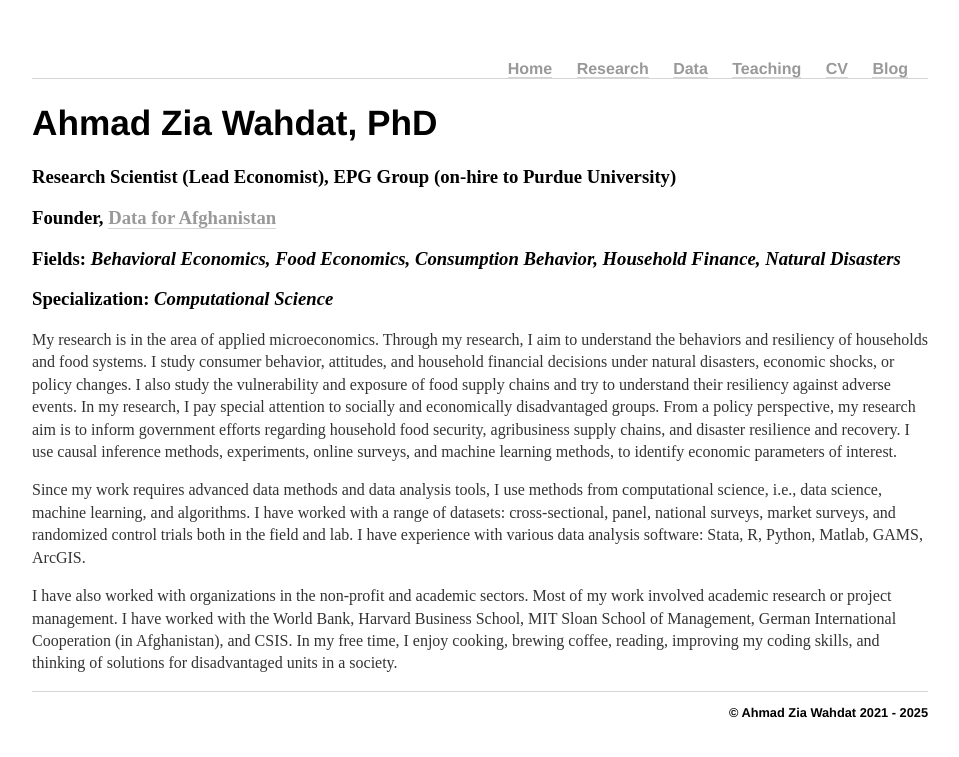
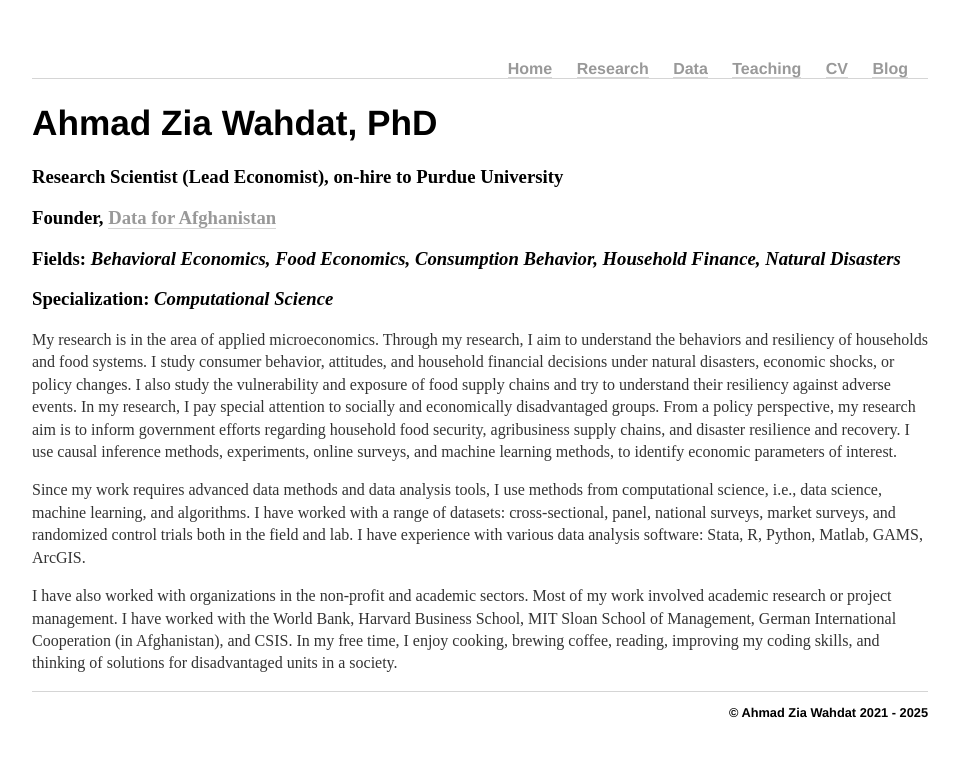
Before and after one commit to awahdat/webpage, a Jekyll site: the page built from home/index.html, in a window 1280 px wide. Shown: the top 757 px of the page, without its empty margins (160-1119 px from the left). Built offline with Jekyll 4.4.1, drawn with Linux system fonts in a browser that asks for light colours.

Commit message:
Update index.html

```diff
--- a/home/index.html
+++ b/home/index.html
@@ -4,7 +4,7 @@ title: Ahmad Zia Wahdat
 ---
 <div class="blurb">
 	<h1>Ahmad Zia Wahdat, PhD</h1>
-			<h3>Research Scientist (Lead Economist), EPG Group (on-hire to Purdue University)</h3>
+			<h3>Research Scientist (Lead Economist), on-hire to Purdue University</h3>
 
 			<!-- <h3>Available for research/teaching jobs in 2020-2021 (awahdat AT purdue.edu)</h3> -->
 			<h3>Founder, <a href="https://dataforafghanistan.org/" target="_blank">Data for Afghanistan</a> </h3>
```
